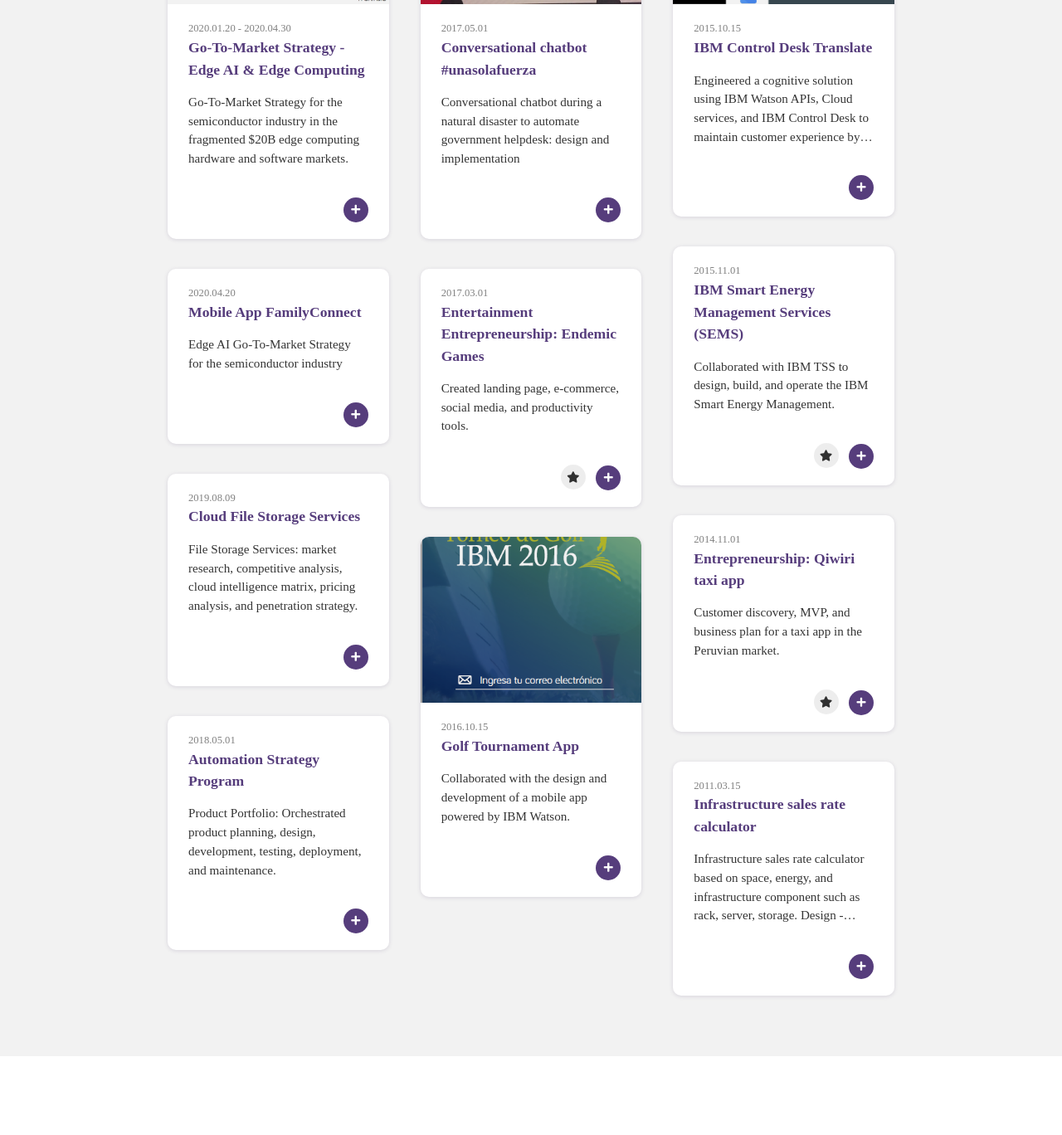
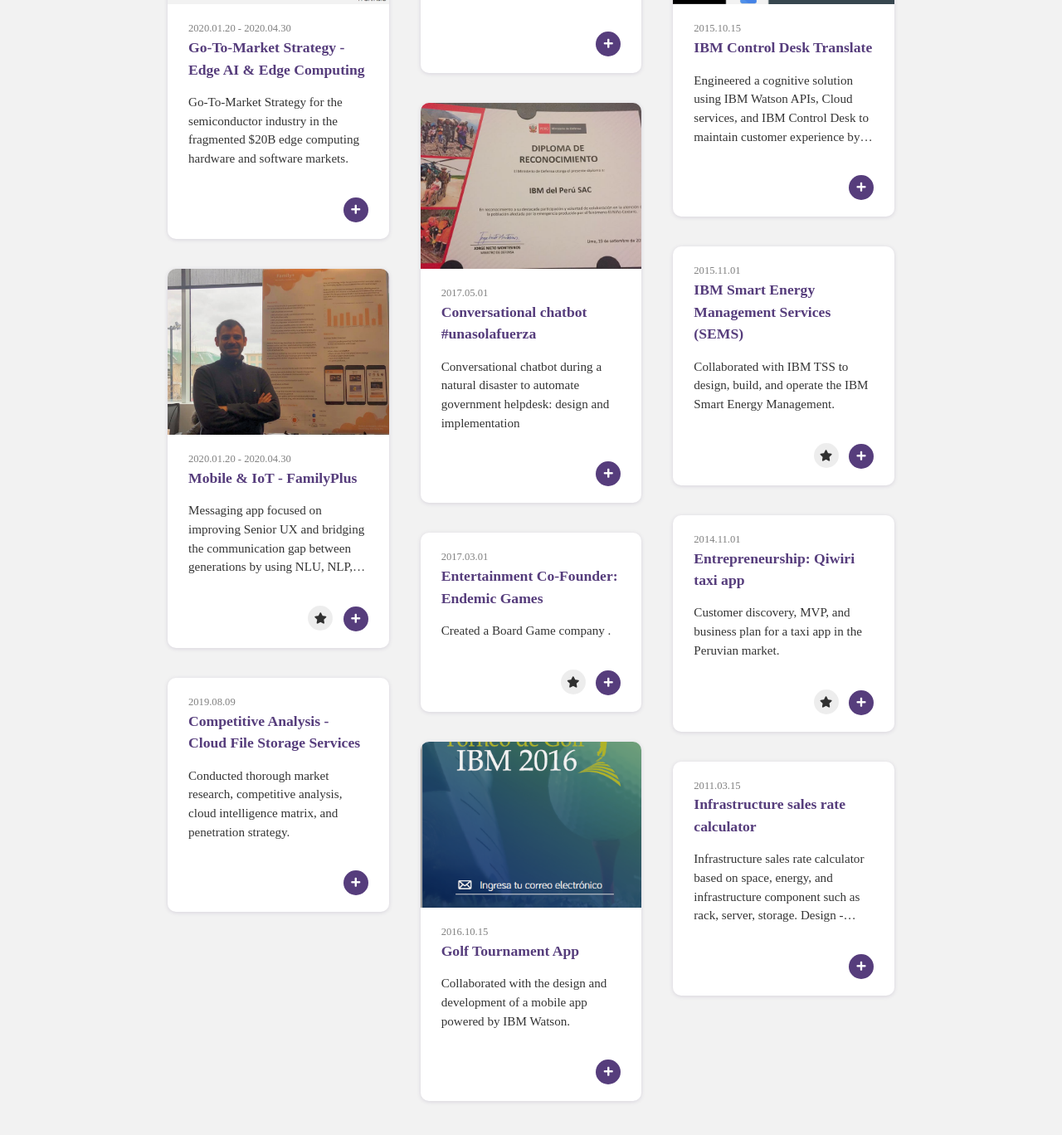
Before and after one commit to luis-raygada/luis-raygada.github.io, a Jekyll site: the page built from index.html, in a window 1280 px wide and 1400 px high, scrolled down 1339 px. Shown: the top 1368 px of the window at 83% size. Built offline with Jekyll 4.4.1, drawn with Linux system fonts in a browser that asks for light colours; nearby versions of some CDN libraries; some web fonts are replaced; the list of posts is cut into pages by our own code; before the commit the page ends 2612 px from its top, so only the background shows below that; some of the changed lines change nothing that is shown.

Commit message:
update
update

```diff
--- a/_data/projects.yml
+++ b/_data/projects.yml
@@ -22,19 +22,39 @@
         - title : 3. Recommendations
           description :
              <li>Cross-Industry Recommendations</li>
-             <li>Industry Recommendations for 1)Travel, Transport&Logistics, 2)Retail, 3)Public Sector&Utilities, 4)Advanced Industries, and 5)Global Energy&Materials</li>
+             <li>Industry Recommendations for Travel, Transport & Logistics, Retail, Public Sector & Utilities, Advanced Industries, and Global Energy & Materials</li>
         - title : 4. Next Steps
           description :
              <li>Paper or blog post about Edge Computing current landscape </li>
 - project :
     print : True # If 'False' is selected, it will not be displayed in 'home.html > aside > .proj-content'.
     modal : True # If 'True' is selected, modal can open in 'portfolio.html'.
-    url :  # Full URL
-    image : # path: assets/project/
-    date : 2020.04.20
-    title : Mobile App FamilyConnect
+    url :  "https://github.com/luis-raygada/seniorPlus" # Full URL
+    image : "familyPlus.png" # path: assets/project/
+    date : "2020.01.20 - 2020.04.30"
+    title : Mobile & IoT - FamilyPlus
     summary :
-    description :  Edge AI Go-To-Market Strategy for the semiconductor industry
+    description : "Messaging app focused on improving Senior UX and bridging the communication gap between generations by using NLU, NLP, and TTS technology."
+
+    contents :
+        - title : Team Roles
+          description :
+             <li>CMU - MBA student</li>
+             <li>CMU - Human Computer Interaction (HCI) student</li>
+             <li>CMU - Information Networking Institute (INI)</li>
+        - title : Project Research
+          description :
+             <li>User Research - Identify user persona, conduct surveys and interviews, and present findings.</li>
+             <li>Problem Analysis - Identify user problems and pain points, perform problem prioritization, and choose problem to solve.</li>
+             <li>Solution Design - Elaborate solution description, wireframes, low-fidelity prototype, medium-fidelity prototype, usability test, high-fidelity prototype.</li>
+             <li>Business Analysis - Elaborate market and competitive analysis, product overview, business model, and revenue sources.</li>
+             <li>Architecture - High-level architecture, network communication, and data storage definition.</li>
+             <li>Privacy & Security Analysis - Elaborate Privacy Impact Assessment(PIA), risk assessment, and detailed privacy and security documentation.</li>
+             <li>Implementation - Develop main features such as registration & authentication, main activity page, chat room, and speech recognizion & speech synthesis.</li>
+        - title : Next Steps
+          description :
+             <li>Identified unmet user needs for the 19M senior people segement in the US.</li>
+             <li>Iterate based on the MVP findings and user feedback.</li>
 
 - project :
     print : True # If 'False' is selected, it will not be displayed in 'home.html > aside > .proj-content'.
@@ -42,9 +62,15 @@
     url :  # Full URL
     image : # path: assets/project/
     date : 2019.08.09
-    title : Cloud File Storage Services
+    title : "Competitive Analysis - Cloud File Storage Services"
     summary :
-    description :  "File Storage Services: market research, competitive analysis, cloud intelligence matrix, pricing analysis, and penetration strategy."
+    description :  "Conducted thorough market research, competitive analysis, cloud intelligence matrix, and penetration strategy."
+    contents :
+        - title : Strategic Thinking
+          description : Conducted thorough market research, competitive analysis, and pricing analysis across cloud and on-premise file storage solutions to pursue 45 EB target market, identify product gaps, and meet customer’s needs by collaborating with sales, marketing, and engineering teams.
+        - title : Initiative
+          description : Built a comprehensive framework for File Storage services to educate the sales team and keep constant track of competitors’ offerings by updating and centralizing Battlecards and elaborating a File Storage - Cloud Intelligence Matrix.
+
 #2018
 - project :
     print : True # If 'False' is selected, it will not be displayed in 'home.html > aside > .proj-content'.
@@ -84,9 +110,9 @@
     url :  https://www.facebook.com/endemicgames
     image : # path: assets/project/
     date : 2017.03.01
-    title : "Entertainment Entrepreneurship: Endemic Games"
+    title : "Entertainment Co-Founder: Endemic Games"
     summary :
-    description :  "Created landing page, e-commerce, social media, and productivity tools."
+    description :  "Created a Board Game company ."
     contents :
         - title : 1. Landing page
           description :
```
Also changed, not shown: assets/project/familyPlus.png (added).
